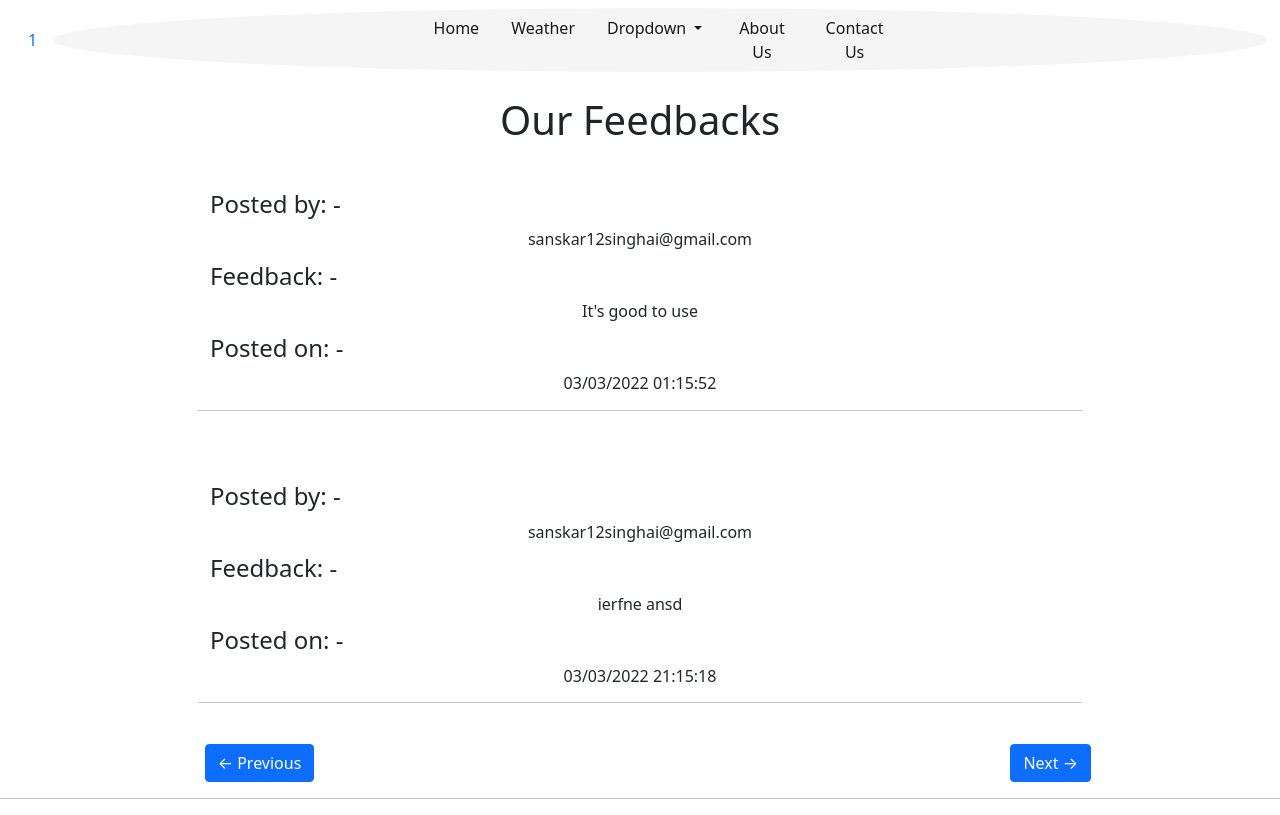
After one commit to Yajendra2201/Minor-Project, a Flask app: page /feedback in a window 1280 px wide. The commit adds this page. Run offline with Flask 2, Linux system fonts and the light colour scheme; the visitor is signed in with stand-in values (Sample User, id 1); data comes from the database, SQL or seed files in the repository; both versions use the stored data as it was after the commit; parts of the project's set-up code (start-up, migrations or seed data) failed here and were passed over; some libraries are stand-ins or nearby versions.

Commit message:
feedback paging

```diff
--- a/app.py
+++ b/app.py
@@ -4,7 +4,7 @@ from flask_sqlalchemy import SQLAlchemy
 from itsdangerous import json
 import requests
 import time
-
+import math
 from datetime import datetime
 
 app = Flask(__name__)
@@ -46,6 +46,12 @@ class weather(db.Model):
     Pressure=db.Column(db.String(20), nullable=False)
     Humidity=db.Column(db.String(20), nullable=False)
     Wind=db.Column(db.String(20), nullable=False)
+    Time=db.Column(db.String(20), nullable=False)
+
+class feedback(db.Model):
+    sno=db.Column(db.Integer, primary_key=True)
+    Email=db.Column(db.String(20), nullable=False)
+    Feedb=db.Column(db.String(50), nullable=False)
     Time=db.Column(db.String(20), nullable=False)
 
 
@@ -95,7 +101,7 @@ def signup():
 
         if fname=="" or lname=="" or len(phone)!=10 or email=="" or password=="":
             flash("Please fill all the feilds and phone number should be of 10 digits","warning")
-            redirect("/signup")
+            return redirect("/signup")
         else:
             log=registration(fname=fname,lname=lname,gender=gender,phone=phone,email=email,password=password)
             db.session.add(log)
@@ -149,6 +155,26 @@ def currentwea():
     else:
         return redirect("/")
 
+@app.route("/history")
+def history():
+    # if em !="" and pa !="":
+    if 'email' in session:
+        allfeed=weather.query.filter_by(Email=session['email']).all()
+        return render_template("history.html",allfeed=allfeed,se=session['logo'])
+    else:
+        return redirect("/")
+
+@app.route("/deletehistory/<int:sno>")
+def deletehistory(sno):
+    # if em !="" and pa !="":
+    if 'email' in session:
+        feed=weather.query.filter_by(Email=session['email'],sno=sno).first()
+        db.session.delete(feed)
+        db.session.commit()
+        flash("History is successfully deleted","success")
+        return redirect('/history')
+    else:
+        return redirect("/")
 
 @app.route("/forecast",methods=['GET','POST'])
 def forecast():
@@ -193,54 +219,50 @@ def forecast():
     else:
         return redirect("/")
 
-@app.route("/AboutUs")
+@app.route("/AboutUs",methods=['GET','POST'])
 def about():
     # if em !="" and pa !="":
     if 'email' in session:
-        # d=[
-        #     ('01-01-2020',7),
-        #     ('02-01-2020',6),
-        #     ('03-01-2020',11),
-        #     ('04-01-2020',3),
-        #     ('05-01-2020',25),
-        #     ('06-01-2020',40),
-        #     ('07-01-2020',33),
-        #     ('08-01-2020',29),
-        #     ('09-01-2020',7),
-        #     ('10-01-2020',10),
-        # ]
+        if request.method=='POST':
+            f=request.form['feedback']
+            if f=="":
+                return redirect("/AboutUs")
+            else:
+                feedb=feedback(Email=session['email'],Feedb=f,Time=datetime.now().strftime("%d/%m/%Y %H:%M:%S"))
+                db.session.add(feedb)
+                db.session.commit()
+                flash("Your feedback is successfully send ","success")
+                return redirect("/AboutUs")
 
-        # l=list()
-        # x=list()
-        # for i in d:
-        #     l.append(i[0])
-        #     x.append(i[1])
-
-        url="https://api.openweathermap.org/data/2.5/forecast?q=mumbai&exclude=minutely,hourly&appid=850789bc308ec795c19f9f4df7ed367d"
-        da=requests.get(url).json()
-
-        d=list()
-        t=list()
-        h=list()
-        w=list()
-        p=list()
-
-        for i in range(0,len(da['list'])):
-                d.append(da['list'][i]['dt_txt'])
-                t.append(da['list'][i]['main']['temp']-273.15)
-                h.append(da['list'][i]['main']['humidity'])
-                p.append(da['list'][i]['main']['pressure'])
-                w.append(da['list'][i]['wind']['speed'])
-
-        d=json.dumps(d)
-        t=json.dumps(t)
-        h=json.dumps(h)
-        w=json.dumps(w)
-        p=json.dumps(p)
-
-        return render_template("about.html",se=session['logo'],d=d,t=t,h=h,w=w,p=p)#,labels=json.dumps(l),values=json.dumps(x))
+        return render_template("about.html",se=session['logo'])
     else:
         return redirect("/")
+
+@app.route("/feedback")
+def feedb():
+    feed = feedback.query.filter_by().all()
+    last = math.ceil(len(feed)/2)
+    print(last)
+    page = request.args.get('page')
+    if (not str(page).isnumeric()):
+        page = 1
+    page = int(page)
+    feed = feed[(page-1)*2:(page-1)*2+ 2]
+
+    if last==1:
+        prev = "#"
+        next = "#"
+    elif page==1:
+        prev = "#"
+        next = "/feedback?page="+ str(page+1)
+    elif page==last:
+        prev = "/feedback?page="+ str(page-1)
+        next = "#"
+    else:
+        prev = "/feedback?page="+ str(page-1)
+        next = "/feedback?page="+ str(page+1)
+
+    return render_template('feedback.html',se=session['logo'],feed=feed, prev=prev, next=next)
 
 @app.route("/ContactUs",methods=["GET","POST"])
 def contact():
@@ -260,7 +282,7 @@ def contact():
                 con=ContactUs(fname=fname,lname=lname,gender=gender,phone=phone,email=email,msg=msg)
                 db.session.add(con)
                 db.session.commit()
-                flash("Your feedback is successfully ","success")
+                flash("Your Message is send successfully","success")
                 return redirect("/ContactUs")
 
         lo=registration.query.filter_by(email=session['email']).first()
@@ -269,74 +291,53 @@ def contact():
     else:
         return redirect("/")
 
+# contactus curd operations
 
-@app.route("/history")
-def history():
-    # if em !="" and pa !="":
-    if 'email' in session:
-        allfeed=weather.query.filter_by(Email=session['email']).all()
-        return render_template("history.html",allfeed=allfeed,se=session['logo'])
-    else:
-        return redirect("/")
+# @app.route("/delete/<int:sno>")
+# def delete(sno):
+#     # if em !="" and pa !="":
+#     if 'email' in session:
+#         con=ContactUs.query.filter_by(sno=sno).first()
+#         db.session.delete(con)
+#         db.session.commit()
+#         flash("Your feedback is successfully deleted","success")
+#         return redirect('/history')
+#     else:
+#         return redirect("/")
 
-@app.route("/deletehistory/<int:sno>")
-def deletehistory(sno):
-    # if em !="" and pa !="":
-    if 'email' in session:
-        feed=weather.query.filter_by(Email=session['email'],sno=sno).first()
-        db.session.delete(feed)
-        db.session.commit()
-        flash("History is successfully deleted","success")
-        return redirect('/history')
-    else:
-        return redirect("/")
+# @app.route("/update/<int:sno>",methods=['GET','POST'])
+# def update(sno):
+#     # if em !="" and pa !="":
+#     if 'email' in session:
+#         if request.method=='POST':
+#             fname=request.form['fname']
+#             lname=request.form['lname']
+#             gender=request.form['gender']
+#             phone=request.form['phone']
+#             email=request.form['email']
+#             feedb=request.form['feedb']
+#             if fname=="" or lname=="" or len(phone)!=10 or email=="" or feedb=="":
+#                 flash("Please fill all the feilds and phone number should be of 10 digits","warning")
+#                 redirect("/update/sno")
+#             else:
+#                 con=ContactUs.query.filter_by(sno=sno).first()
+#                 con.fname=fname
+#                 con.lname=lname
+#                 con.gender=gender
+#                 con.phone=phone
+#                 con.email=email
+#                 con.feedb=feedb
 
+#                 db.session.add(con)
+#                 db.session.commit()
+#                 flash("Your feedback is successfully updated","success")
 
-@app.route("/delete/<int:sno>")
-def delete(sno):
-    # if em !="" and pa !="":
-    if 'email' in session:
-        con=ContactUs.query.filter_by(sno=sno).first()
-        db.session.delete(con)
-        db.session.commit()
-        flash("Your feedback is successfully deleted","success")
-        return redirect('/history')
-    else:
-        return redirect("/")
+#                 return redirect('/history')
 
-@app.route("/update/<int:sno>",methods=['GET','POST'])
-def update(sno):
-    # if em !="" and pa !="":
-    if 'email' in session:
-        if request.method=='POST':
-            fname=request.form['fname']
-            lname=request.form['lname']
-            gender=request.form['gender']
-            phone=request.form['phone']
-            email=request.form['email']
-            feedb=request.form['feedb']
-            if fname=="" or lname=="" or len(phone)!=10 or email=="" or feedb=="":
-                flash("Please fill all the feilds and phone number should be of 10 digits","warning")
-                redirect("/update/sno")
-            else:
-                con=ContactUs.query.filter_by(sno=sno).first()
-                con.fname=fname
-                con.lname=lname
-                con.gender=gender
-                con.phone=phone
-                con.email=email
-                con.feedb=feedb
-
-                db.session.add(con)
-                db.session.commit()
-                flash("Your feedback is successfully updated","success")
-
-                return redirect('/history')
-
-        con=ContactUs.query.filter_by(sno=sno).first()
-        return render_template('update.html',feed=con,se=session['logo'])
-    else:
-        return redirect("/")
+#         con=ContactUs.query.filter_by(sno=sno).first()
+#         return render_template('update.html',feed=con,se=session['logo'])
+#     else:
+#         return redirect("/")
 
 if __name__=="__main__":
     app.run(debug=True,port=8000)
--- a/templates/base.html
+++ b/templates/base.html
@@ -64,7 +64,7 @@
                   <li><a class="dropdown-item" href="/history">History</a></li>
                   <li><a class="dropdown-item" href="/forecast">Weather Forecast</a></li>
                   <li><hr class="dropdown-divider"></li>
-                  <li><a class="dropdown-item" href="#">Something else here</a></li>
+                  <li><a class="dropdown-item" href="/feedback">Feedbacks</a></li>
                 </ul>
               </li>
               <li class="nav-item">
--- a/templates/contact.html
+++ b/templates/contact.html
@@ -26,7 +26,7 @@
       {% set sym="#exclamation-triangle-fill"%}
       {% endif %}
 
-      <div class="alert alert-{{cato}} alert-dismissible d-flex align-items-center  justify-content-between" role="alert" style="margin: 14px -18px 0% -20%;">
+      <div class="alert alert-{{cato}} alert-dismissible d-flex align-items-center  justify-content-between" role="alert" style="margin: 23px -20px 0% -20%;">
         <svg class="bi flex-shrink-0 me-2" width="24" height="24" role="img" aria-label="Success:"><use xlink:href="{{sym}}"/></svg>
         {{message}}
         <button type="button" class="btn btn-light btn-outline-{{cato}} btn-sm" data-bs-dismiss="alert" aria-label="Close" style="margin:0% 0%">Dismiss</button>
--- /dev/null
+++ b/templates/feedback.html
@@ -0,0 +1,85 @@
+{% extends 'base.html' %}
+
+{% block title %}Feedback Title{% endblock title %}
+
+{% block body %}
+
+{% with messages = get_flashed_messages(with_categories=true) %}
+{% if messages %}
+      {% for cato,message in messages %}
+
+      <svg xmlns="http://www.w3.org/2000/svg" style="display: none;">
+        <symbol id="check-circle-fill" fill="currentColor" viewBox="0 0 16 16">
+          <path d="M16 8A8 8 0 1 1 0 8a8 8 0 0 1 16 0zm-3.97-3.03a.75.75 0 0 0-1.08.022L7.477 9.417 5.384 7.323a.75.75 0 0 0-1.06 1.06L6.97 11.03a.75.75 0 0 0 1.079-.02l3.992-4.99a.75.75 0 0 0-.01-1.05z"/>
+        </symbol>
+        <symbol id="exclamation-triangle-fill" fill="currentColor" viewBox="0 0 16 16">
+          <path d="M8.982 1.566a1.13 1.13 0 0 0-1.96 0L.165 13.233c-.457.778.091 1.767.98 1.767h13.713c.889 0 1.438-.99.98-1.767L8.982 1.566zM8 5c.535 0 .954.462.9.995l-.35 3.507a.552.552 0 0 1-1.1 0L7.1 5.995A.905.905 0 0 1 8 5zm.002 6a1 1 0 1 1 0 2 1 1 0 0 1 0-2z"/>
+        </symbol>
+      </svg>
+      {% if cato=='success' %}
+      {% set sym="#check-circle-fill"%}
+      {% else %}
+      {% set sym="#exclamation-triangle-fill"%}
+      {% endif %}
+
+      <div class="alert alert-{{cato}} alert-dismissible d-flex align-items-center  justify-content-between" role="alert" style="margin: 23px -20px 0% -20%;">
+        <svg class="bi flex-shrink-0 me-2" width="24" height="24" role="img" aria-label="Success:"><use xlink:href="{{sym}}"/></svg>
+        {{message}}
+        <button type="button" class="btn btn-light btn-outline-{{cato}} btn-sm" data-bs-dismiss="alert" aria-label="Close" style="margin:0% 0%">Dismiss</button>
+      </div>
+
+      {% endfor %}
+{% endif %}
+{% endwith %}
+
+<h1 class="container text-center my-3">
+    Our Feedbacks
+</h1>
+
+{% if feed|length ==0 %}
+
+<div class="alert alert-info text-center" role="alert">
+    No Feedback Availabe!!!
+  </div>
+{% else %}
+
+{% for f in feed %}
+<div class="container text-left" style="margin-left: auto; margin-right: auto; padding: 2% 10%;">
+<h4 class="container py-1">
+    Posted by: -
+</h4>
+
+<h6 class="container text-center">
+    {{f.Email}}
+</h6>
+
+<h4 class="container py-1">
+    Feedback: -
+</h4>
+
+<h6 class="container text-center">
+    {{f.Feedb}}
+</h6>
+
+<h4 class="container py-1">
+    Posted on: -
+</h4>
+
+<h6 class="container text-center">
+    {{f.Time}}
+</h6>
+
+<hr style="margin-left: auto; margin-right: auto;">
+
+</div>
+{% endfor %}
+<div class="container">
+<a class="btn btn-primary" href="{{prev}}" style="margin: 0% 62% 0% 11%;">&larr; Previous</a>
+<a class="btn btn-primary" href="{{next}}">Next &rarr;</a>
+</div>
+<hr style="margin-left: auto; margin-right: auto;">
+
+{% endif %}
+
+
+{% endblock body %}
--- a/templates/register.html
+++ b/templates/register.html
@@ -36,12 +36,11 @@
             {% set sym="#exclamation-triangle-fill"%}
             {% endif %}
 
-      <div class="alert alert-{{cato}} alert-dismissible d-flex align-items-center  justify-content-between" role="alert">
+            <div class="alert alert-{{cato}} alert-dismissible d-flex align-items-center  justify-content-between" role="alert" style="margin: 14px -18px 0% -20%;">
               <svg class="bi flex-shrink-0 me-2" width="24" height="24" role="img" aria-label="Success:"><use xlink:href="{{sym}}"/></svg>
               {{message}}
               <button type="button" class="btn btn-light btn-outline-{{cato}} btn-sm" data-bs-dismiss="alert" aria-label="Close" style="margin:0% 0%">Dismiss</button>
             </div>
-
 
             {% endfor %}
       {% endif %}
```
Also changed, not shown: templates/about.html (+38 -1 lines), templates/forecast.html (+8 -8 lines), feedback.db. Lines whose indentation alone changed are shown as unchanged.
